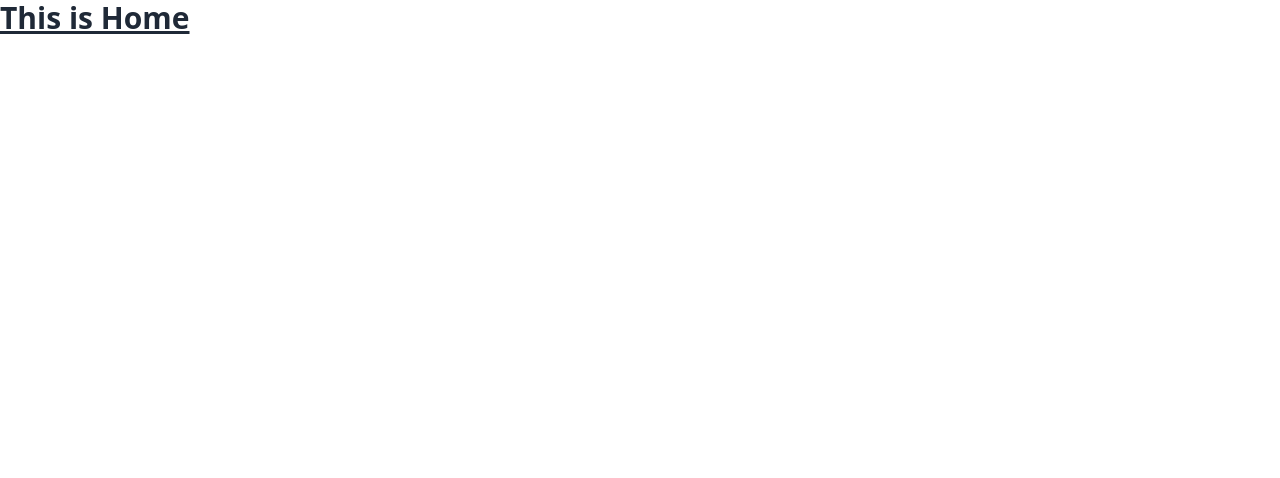
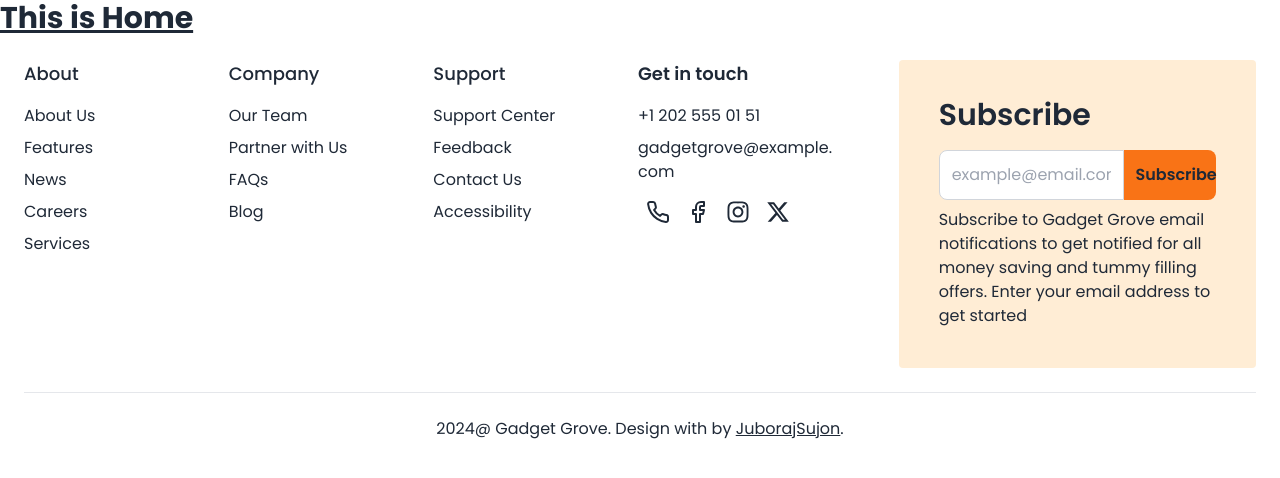
Before and after one commit to JuborajSujon/gadget-grove-frontend, a React (Vite) app: page / in a window 1280 px wide. Shown: the top 478 px of the page. Built offline with nearby package versions, Linux system fonts and the light colour scheme.

Commit message:
added footer component

```diff
--- a/package.json
+++ b/package.json
@@ -15,6 +15,7 @@
     "react": "^18.3.1",
     "react-dom": "^18.3.1",
     "react-helmet-async": "^2.0.5",
+    "react-icons": "^5.3.0",
     "react-router-dom": "^6.26.0",
     "react-toastify": "^10.0.5",
     "sort-by": "^1.2.0"
--- a/src/Layout/Main.jsx
+++ b/src/Layout/Main.jsx
@@ -1,9 +1,11 @@
 import { Outlet } from "react-router-dom";
+import Footer from "../pages/Shared/Footer/Footer";
 
 const Main = () => {
   return (
-    <div>
+    <div className="font-poppins">
       <Outlet />
+      <Footer />
     </div>
   );
 };
--- a/src/pages/Shared/Footer/Footer.jsx
+++ b/src/pages/Shared/Footer/Footer.jsx
@@ -0,0 +1,35 @@
+import { Link } from "react-router-dom";
+import FooterLink from "./FooterLink";
+import Subscribe from "./Subscribe";
+
+export default function Footer() {
+  return (
+    <div>
+      <footer className="p-6 dark:bg-slate-800 dark:text-slate-300 text-base">
+        <div className="grid grid-cols-1 gap-8 lg:grid-cols-6">
+          <div className="lg:col-span-4">
+            <FooterLink />
+          </div>
+          <div className="lg:col-span-2">
+            <Subscribe />
+          </div>
+        </div>
+
+        <hr className="border-gray-200 sm:mx-auto dark:border-gray-700 my-6" />
+        <div className="flex items-center justify-center px-6">
+          <span className="dark:text-slate-300">
+            {new Date().getFullYear()}@ Gadget Grove. Design with
+            <i className="mdi mdi-heart text-red-600"></i> by{" "}
+            <Link
+              to={"https://github.com/JuborajSujon"}
+              target="_blank"
+              className="text-reset underline">
+              JuborajSujon
+            </Link>
+            .
+          </span>
+        </div>
+      </footer>
+    </div>
+  );
+}
--- /dev/null
+++ b/src/pages/Shared/Footer/FooterLink.jsx
@@ -0,0 +1,65 @@
+import { FaInstagram, FaXTwitter } from "react-icons/fa6";
+import { LuPhone, LuFacebook } from "react-icons/lu";
+
+export default function FooterLink() {
+  return (
+    <div>
+      <div className="grid grid-cols-2 gap-x-2 gap-y-8  md:grid-cols-4">
+        <div className="flex flex-col space-y-4">
+          <h2 className="font-medium text-lg">About</h2>
+          <div className="flex flex-col space-y-2  dark:text-slate-300">
+            <a href="#">About Us</a>
+            <a href="#">Features</a>
+            <a href="#">News</a>
+            <a href="#">Careers</a>
+            <a href="#">Services</a>
+          </div>
+        </div>
+        <div className="flex flex-col space-y-4">
+          <h2 className="font-medium text-lg">Company</h2>
+          <div className="flex flex-col space-y-2  dark:text-slate-300">
+            <a href="#">Our Team</a>
+            <a href="#">Partner with Us</a>
+            <a href="#">FAQs</a>
+            <a href="#">Blog</a>
+          </div>
+        </div>
+        <div className="flex flex-col space-y-4">
+          <h2 className="font-medium text-lg">Support</h2>
+          <div className="flex flex-col space-y-2  dark:text-slate-300">
+            <a href="#">Support Center</a>
+            <a href="#">Feedback</a>
+            <a href="#">Contact Us</a>
+            <a href="#">Accessibility</a>
+          </div>
+        </div>
+        <div className="flex flex-col space-y-4">
+          <h2 className="font-semibold text-lg">Get in touch</h2>
+          <div className="flex flex-col space-y-2 dark:text-slate-300">
+            <a href="tel:+12025550151">+1 202 555 01 51</a>
+            <a href="mailto:mealmaster@example.com" className="break-words">
+              gadgetgrove@example.com
+            </a>
+            <div className="flex mt-2">
+              <div className="hover:bg-orange-100 p-2 rounded-md cursor-pointer">
+                <LuPhone size={24} />
+              </div>
+
+              <div className="hover:bg-orange-100 p-2 rounded-md cursor-pointer">
+                <LuFacebook size={24} />
+              </div>
+
+              <div className="hover:bg-orange-100 p-2 rounded-md cursor-pointer">
+                <FaInstagram size={24} />
+              </div>
+
+              <div className="hover:bg-orange-100 p-2 rounded-md cursor-pointer">
+                <FaXTwitter size={24} />
+              </div>
+            </div>
+          </div>
+        </div>
+      </div>
+    </div>
+  );
+}
--- /dev/null
+++ b/src/pages/Shared/Footer/Subscribe.jsx
@@ -0,0 +1,34 @@
+export default function Subscribe() {
+  return (
+    <div className="lg:ml-8">
+      <div className="w-full bg-orange-100 rounded">
+        <div className="flex flex-col content-center justify-center p-4 py-20 mx-auto md:p-10">
+          <h1 className="text-3xl antialiased font-semibold leading-none  dark:text-gray-800 pb-5">
+            Subscribe
+          </h1>
+
+          <div className="flex flex-row max-w-sm ">
+            <input
+              type="text"
+              placeholder="example@email.com"
+              className="w-3/5 p-3 rounded-l-lg sm:w-2/3 border border-gray-300"
+            />
+            <button
+              type="button"
+              className="w-2/5 p-3 font-semibold rounded-r-lg sm:w-1/3  bg-orange-500 dark:text-gray-50">
+              Subscribe
+            </button>
+          </div>
+          <hr className="lg:hidden border-1 w-[98%] mx-auto border-orange-200 mb-3 rounded-2xl" />
+          <div>
+            <p className="pt-2 text-lg lg:text-base antialiased  dark:text-gray-800">
+              Subscribe to Gadget Grove email notifications to get notified for
+              all money saving and tummy filling offers. Enter your email
+              address to get started
+            </p>
+          </div>
+        </div>
+      </div>
+    </div>
+  );
+}
```
Also changed, not shown: 1 other file (tests, documents, lock files or other folders).
